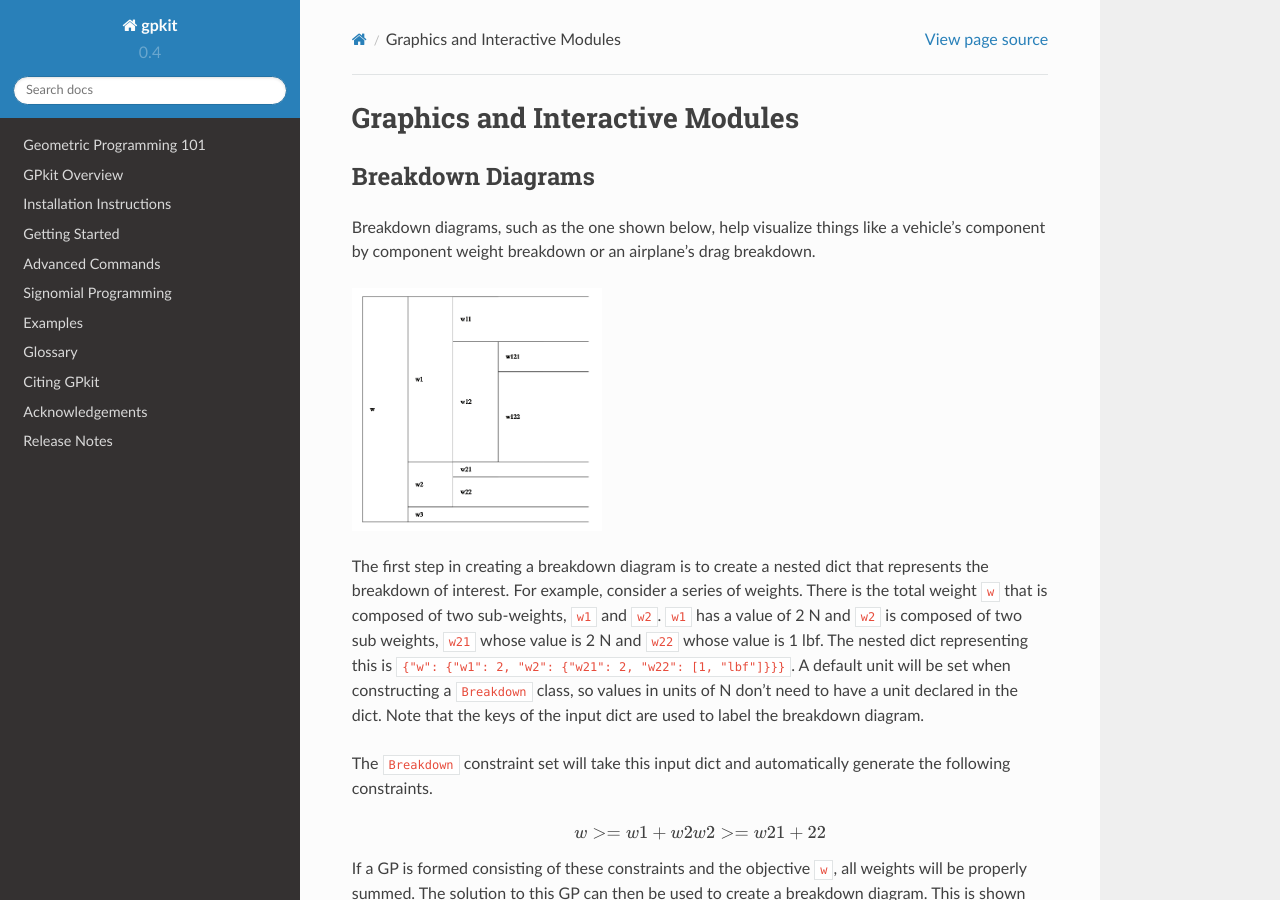
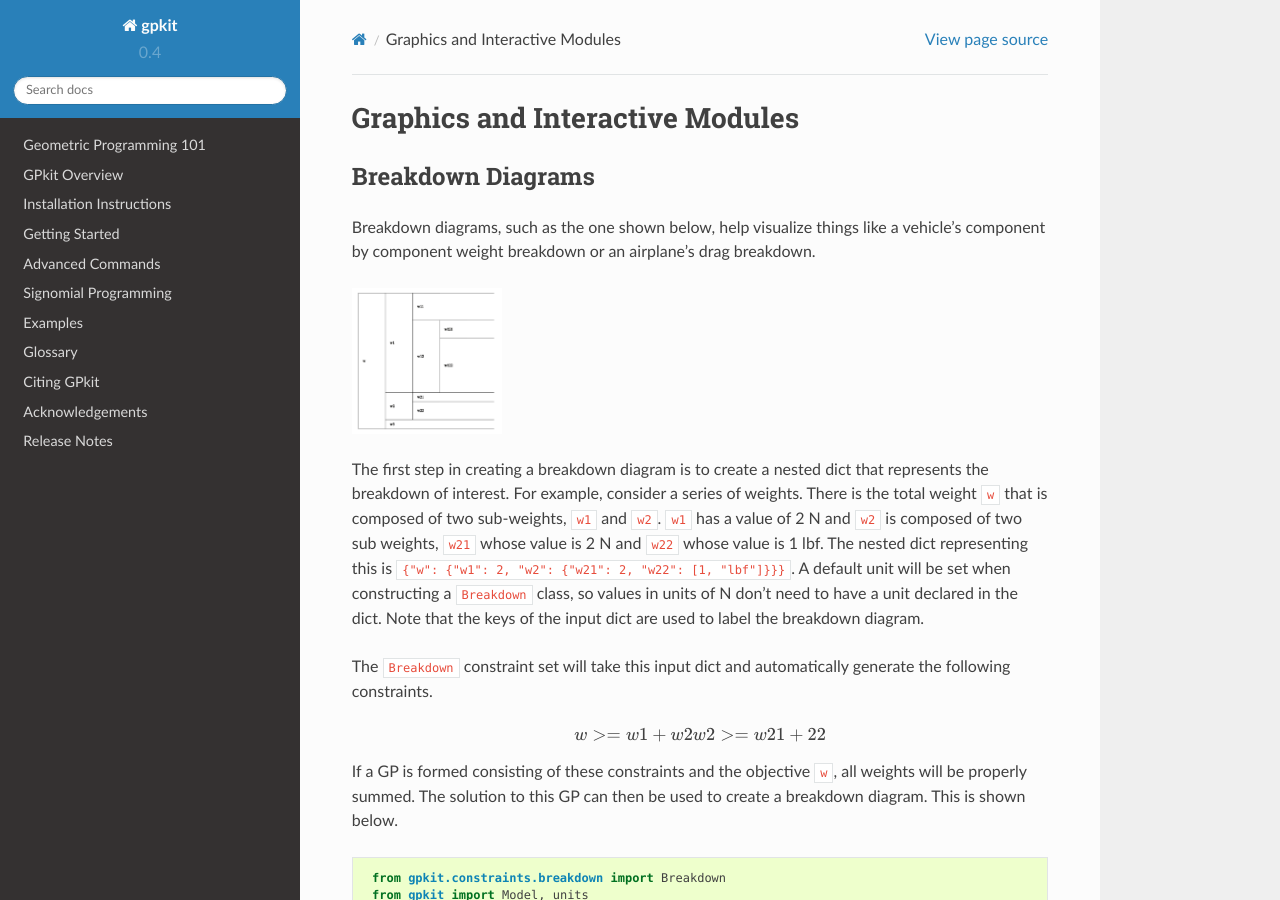
Before and after one commit to convexengineering/gpkit, a Sphinx documentation site: the page built from docs/source/Interactive.rst, in a window 1280 px wide and 900 px high. Built offline with Sphinx 7.4.7 and the Read the Docs theme 2.0.0, drawn with Linux system fonts in a browser that asks for light colours.

Commit message:
further image shrinking

```diff
--- a/docs/source/Interactive.rst
+++ b/docs/source/Interactive.rst
@@ -6,7 +6,7 @@ Breakdown Diagrams
 Breakdown diagrams, such as the one shown below, help visualize things like a  vehicle’s component by component weight breakdown or an airplane’s drag breakdown.
 
 .. figure::  breakdown_example.png
-   :width: 250 px
+   :width: 150 px
 
 The first step in creating a breakdown diagram is to create a nested dict that represents the breakdown of interest. For example, consider a series of weights. There is the total weight ``w`` that is composed of two sub-weights, ``w1`` and ``w2``. ``w1`` has a value of 2 N and ``w2`` is composed of two sub weights, ``w21`` whose value is 2 N and ``w22`` whose value is 1 lbf. The nested dict representing this is ``{"w": {"w1": 2, "w2": {"w21": 2, "w22": [1, "lbf"]}}}``. A default unit will be set when constructing a ``Breakdown`` class, so values in units of N don’t need to have a unit declared in the dict. Note that the keys of the input dict are used to label the breakdown diagram.
 
```
